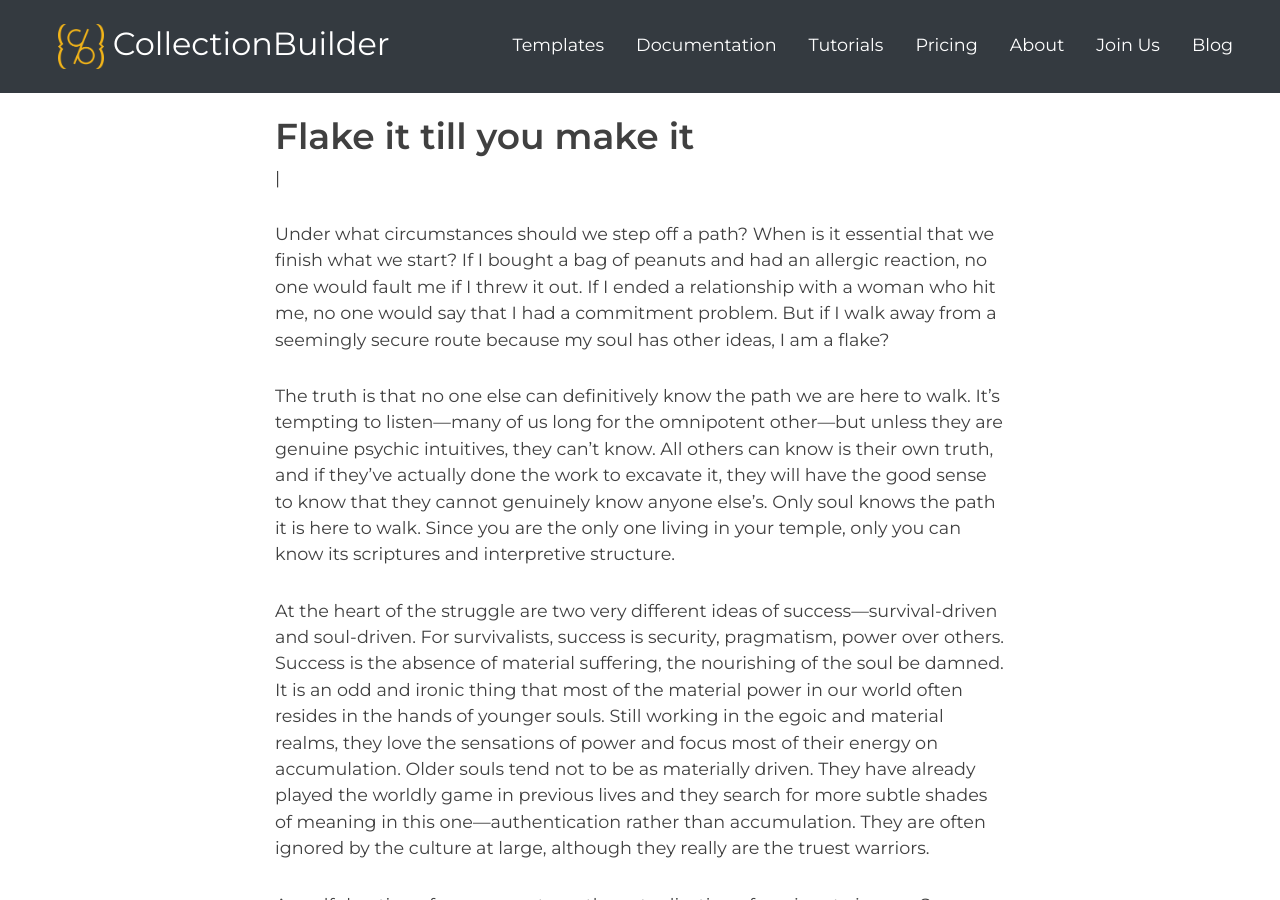
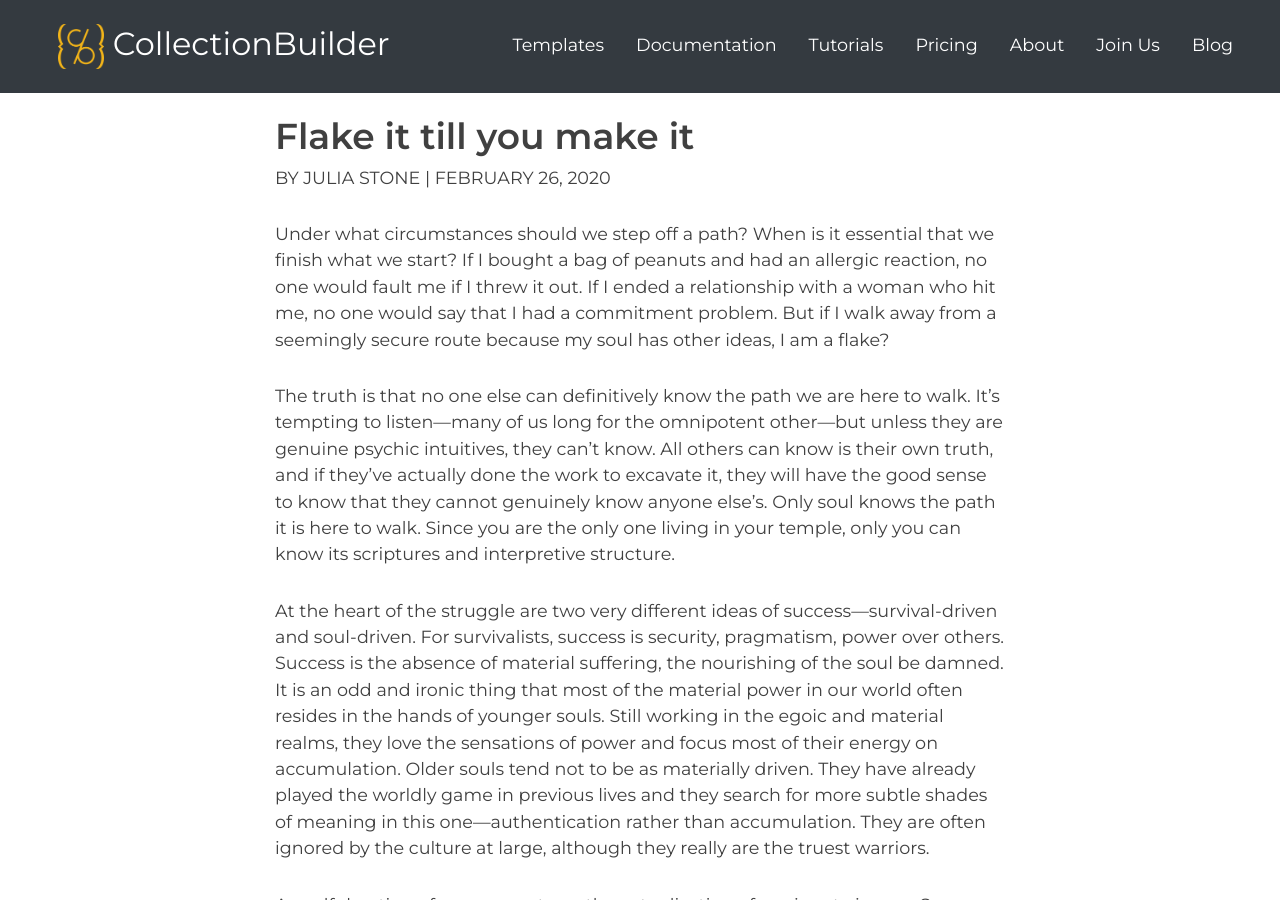
Before and after one commit to CollectionBuilder/collectionbuilder.github.io, a Jekyll site: the page built from _posts/2020-02-26-flake-it-till-you-make-it.md, in a window 1280 px wide and 900 px high. Built offline with Jekyll 4.4.1, drawn with Linux system fonts in a browser that asks for light colours; comment, search, counter and statistics services are not loaded.

Commit message:
Add author and pub date

```diff
--- a/_posts/2020-02-26-flake-it-till-you-make-it.md
+++ b/_posts/2020-02-26-flake-it-till-you-make-it.md
@@ -2,6 +2,8 @@
 layout: post
 title: Flake it till you make it
 subtitle: Excerpt from Soulshaping by Jeff Brown
+author: Julia Stone
+publish-date: February 26, 2020
 cover-img: /assets/img/path.jpg
 thumbnail-img: /assets/img/thumb.png
 share-img: /assets/img/path.jpg
```
